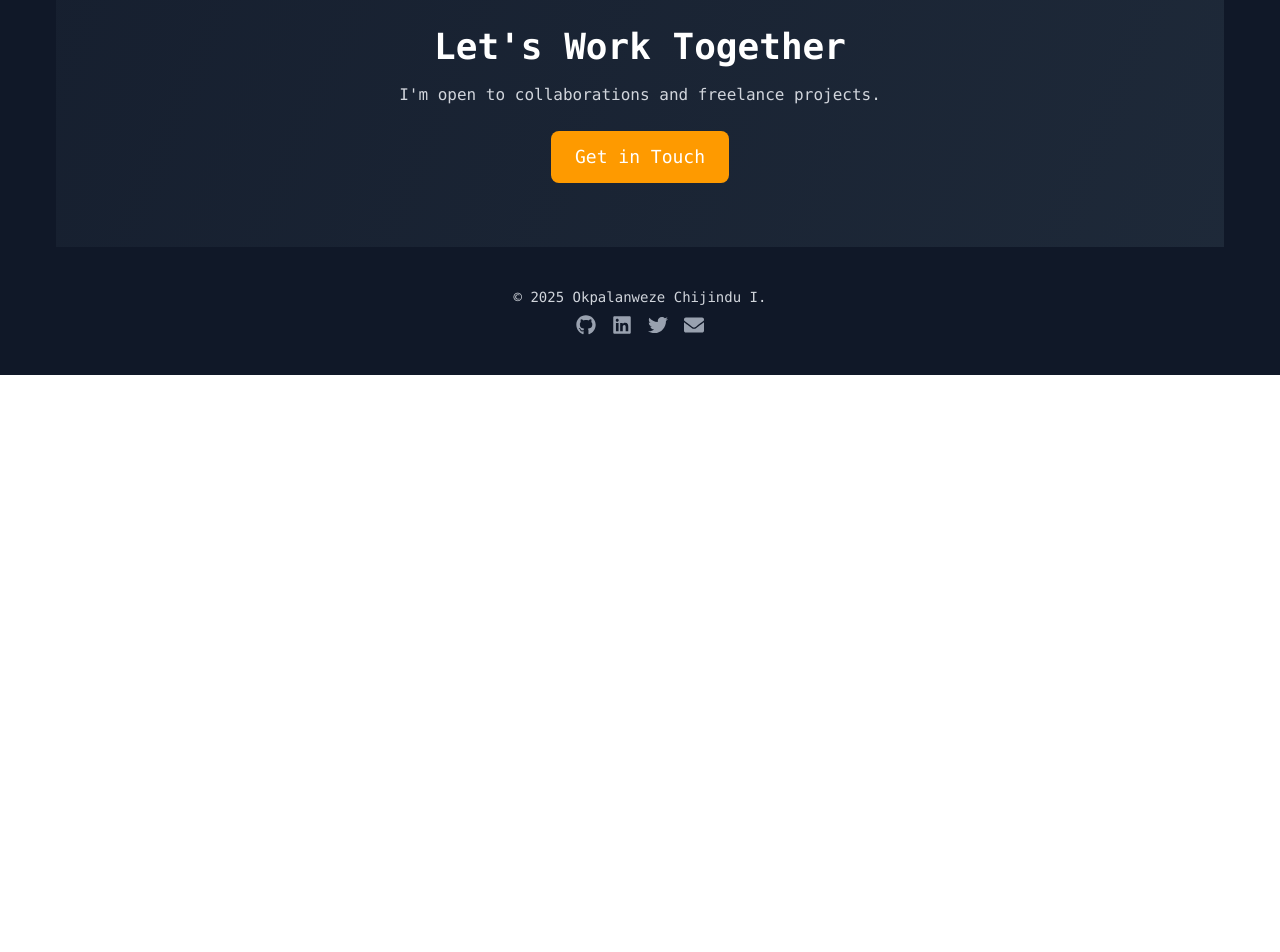
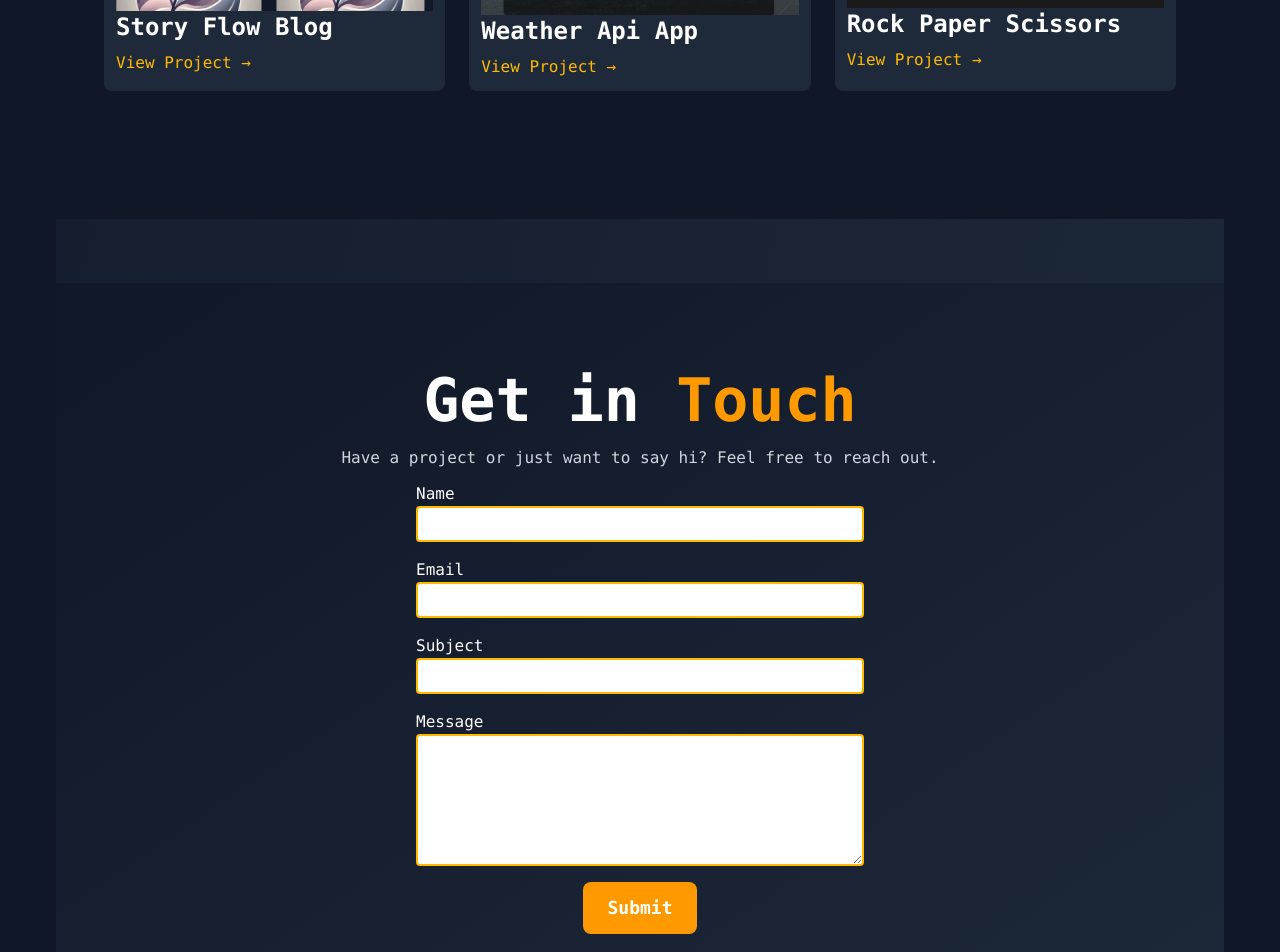
Before and after one commit to MartinJindu/My-Portfolio, a React (Vite) app: page / in a window 1280 px wide. Shown: the part 2740-3692 px from the top of the page. Before the commit the page ends 3115 px from the top, so only its background shows below. Built offline with nearby package versions, Linux system fonts and the light colour scheme.

Commit message:
update contact form

```diff
--- a/package.json
+++ b/package.json
@@ -10,6 +10,7 @@
     "preview": "vite preview"
   },
   "dependencies": {
+    "@emailjs/browser": "^4.4.1",
     "framer-motion": "^12.4.10",
     "react": "^19.0.0",
     "react-dom": "^19.0.0",
@@ -21,6 +22,7 @@
   "devDependencies": {
     "@eslint/js": "^9.21.0",
     "@tailwindcss/vite": "^4.0.9",
+    "@types/node": "^22.13.10",
     "@types/react": "^19.0.10",
     "@types/react-dom": "^19.0.4",
     "@vitejs/plugin-react": "^4.3.4",
--- a/src/Pages/Contact.tsx
+++ b/src/Pages/Contact.tsx
@@ -1,13 +1,51 @@
 import { motion } from "framer-motion";
-import { useEffect } from "react";
-import { FaGithub, FaLinkedin, FaTwitter, FaEnvelope } from "react-icons/fa";
+import { useEffect, useState } from "react";
+import emailjs from "@emailjs/browser";
+import { FaGithub, FaLinkedin, FaTwitter } from "react-icons/fa";
 
 const Contact = () => {
+  const [name, setName] = useState<string>("");
+  const [email, setEmail] = useState<string>("");
+  const [subject, setSubject] = useState<string>("");
+  const [message, setMessage] = useState<string>("");
+
   useEffect(() => {
     window.scrollTo(0, 0);
   }, []);
+
+  const handleSubmit = async (e: React.FormEvent<HTMLFormElement>) => {
+    e.preventDefault();
+
+    const emailjsServiceId = import.meta.env.VITE_EMAILJS_SERVICE_ID || "";
+    const emailjsTemplateId = import.meta.env.VITE_EMAILJS_TEMPLATE_ID || "";
+    const emailjsPublicKey = import.meta.env.VITE_EMAILJS_PUBLIC_KEY || "";
+
+    if (!emailjsServiceId || !emailjsTemplateId || !emailjsPublicKey) {
+      console.error("EmailJS environment variables are missing!");
+      return;
+    }
+
+    try {
+      const form = e.currentTarget;
+      const formData = new FormData(form);
+      console.log(formData);
+
+      await emailjs.sendForm(emailjsServiceId, emailjsTemplateId, form, {
+        publicKey: emailjsPublicKey,
+      });
+      alert("Message sent successfully!");
+      setName("");
+      setEmail("");
+      setSubject("");
+      setMessage("");
+    } catch (error) {
+      console.error("Failed to send message:", error);
+      alert("An error occurred while sending your message.");
+    }
+  };
+
   return (
-    <div className="bg-gradient-to-br from-gray-900 to-gray-800  text-white min-h-screen flex flex-col items-center justify-center px-6 md:px-12 py-16">
+    <div className="bg-gradient-to-br from-gray-900 to-gray-800 text-white min-h-screen flex flex-col items-center justify-center px-6 md:px-12 py-16">
       {/* Header */}
       <motion.h1
         className="text-5xl md:text-6xl font-bold text-center"
@@ -21,14 +59,62 @@ const Contact = () => {
         Have a project or just want to say hi? Feel free to reach out.
       </p>
 
-      {/* Email Button */}
-      <motion.a
-        href="mailto:martinchijindu@gmail.com"
-        className="flex gap-2 items-center mt-6 px-6 py-3 bg-amber-500 rounded-lg text-lg font-semibold hover:bg-amber-600 transition"
-        whileHover={{ scale: 1.05 }}
+      <form
+        onSubmit={handleSubmit}
+        className="flex flex-col mt-3 items-center space-y-4 w-full max-w-md"
       >
-        Send an Email <FaEnvelope />
-      </motion.a>
+        <div className="flex flex-col w-full">
+          <label htmlFor="name">Name</label>
+          <input
+            type="text"
+            name="name"
+            value={name}
+            onChange={(e) => setName(e.target.value)}
+            required
+            className="bg-white text-black rounded-sm border-2 border-amber-400 px-2 py-1"
+          />
+        </div>
+        <div className="flex flex-col w-full">
+          <label htmlFor="email">Email</label>
+          <input
+            type="email"
+            name="email"
+            value={email}
+            onChange={(e) => setEmail(e.target.value)}
+            required
+            className="bg-white text-black rounded-sm border-2 border-amber-400 px-2 py-1"
+          />
+        </div>
+        <div className="flex flex-col w-full">
+          <label htmlFor="subject">Subject</label>
+          <input
+            type="text"
+            name="subject"
+            value={subject}
+            onChange={(e) => setSubject(e.target.value)}
+            required
+            className="bg-white text-black rounded-sm border-2 border-amber-400 px-2 py-1"
+          />
+        </div>
+        <div className="flex flex-col w-full">
+          <label htmlFor="message">Message</label>
+          <textarea
+            rows={5}
+            name="message"
+            value={message}
+            onChange={(e) => setMessage(e.target.value)}
+            required
+            className="bg-white text-black rounded-sm border-2 border-amber-400 px-2 py-1"
+          />
+        </div>
+        <motion.button
+          whileHover={{ scale: 1.05 }}
+          type="submit"
+          className="px-6 py-3 bg-amber-500 rounded-lg font-semibold text-lg cursor-pointer hover:bg-amber-600 transition"
+        >
+          Submit
+        </motion.button>
+      </form>
 
       {/* Social Links */}
       <div className="mt-8 flex space-x-6">
--- a/src/Pages/Home.tsx
+++ b/src/Pages/Home.tsx
@@ -7,6 +7,7 @@ import { useNavigate } from "react-router-dom";
 import heroImg from "../assets/my_img.jpg";
 import { useEffect } from "react";
 import { projects } from "../components/data";
+import Contact from "./Contact";
 
 const skills = [
   {
@@ -160,7 +161,7 @@ const Home = () => {
       </section>
 
       {/* Skills Section */}
-      <section ref={skillsRef} className=" py-16 px-6 md:px-12">
+      <section ref={skillsRef} className=" py-32 px-6 md:px-12">
         <h2 className="text-4xl font-bold text-center">My Skills</h2>
         <div className="mt-8 space-y-6">
           {skills.map((skill, index) => (
@@ -189,7 +190,7 @@ const Home = () => {
       </section>
 
       {/* Projects Section */}
-      <section ref={projectsRef} className="bg-gray-900 py-16 px-6 md:px-12">
+      <section ref={projectsRef} className="bg-gray-900 py-32 px-6 md:px-12">
         <h2 className="text-4xl font-bold text-center">Projects</h2>
         <div className="mt-8 grid grid-cols-1 sm:grid-cols-2 md:grid-cols-3 gap-6">
           {projects.map((project, index) => (
@@ -219,16 +220,8 @@ const Home = () => {
       </section>
 
       {/* Contact Section */}
-      <section className="py-16 text-center">
-        <h2 className="text-4xl font-bold">Let's Work Together</h2>
-        <p className="mt-4 text-gray-300">
-          I'm open to collaborations and freelance projects.
-        </p>
-        <Link to="/contact">
-          <button className="mt-6 px-6 py-3 cursor-pointer bg-amber-500 rounded-lg text-lg hover:bg-amber-600 transition">
-            Get in Touch
-          </button>
-        </Link>
+      <section className="py-16">
+        <Contact />
       </section>
     </div>
   );
```
Also changed, not shown: 2 other files (tests, documents, lock files or other folders).
